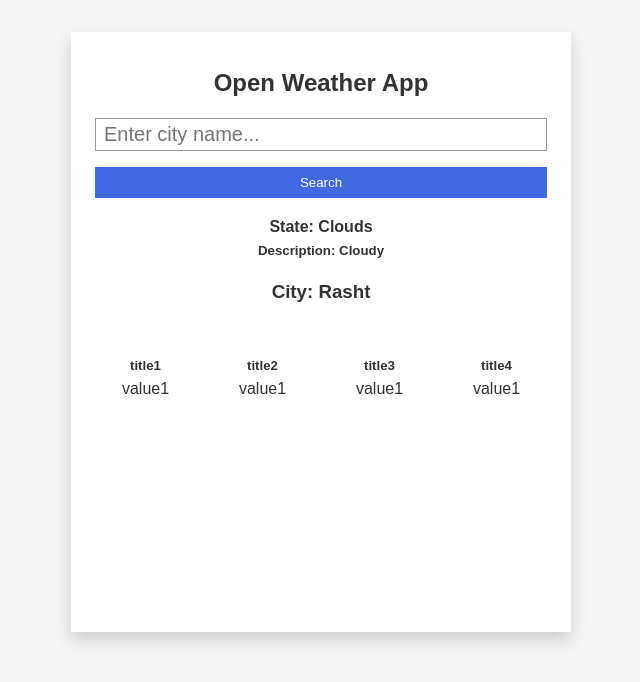
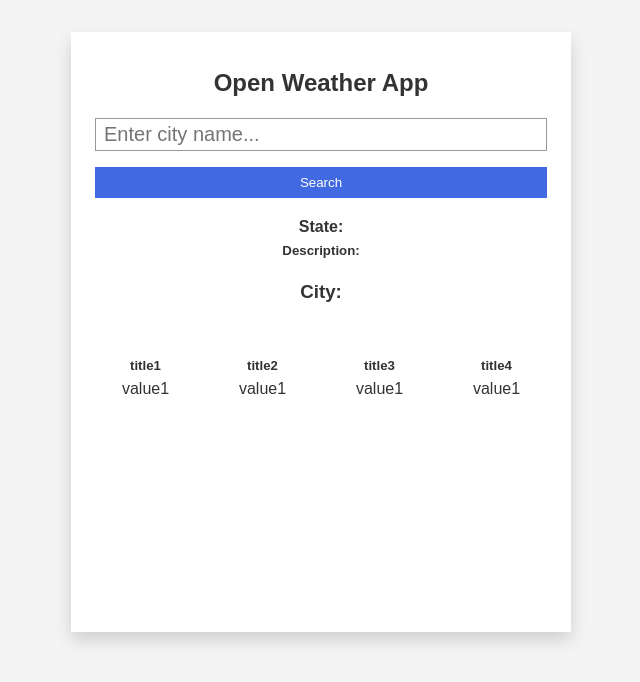
Before and after one commit to BasharNader/Open-Weather, a React (Create React App) app: page / in a window 1280 px wide. Shown: the top 682 px of the page, without its empty margins (319-959 px from the left). Built offline with nearby package versions, Linux system fonts and the light colour scheme.

Commit message:
connect to state

```diff
--- a/src/App.js
+++ b/src/App.js
@@ -1,22 +1,29 @@
-import './App.css';
-import City from './components/City';
-import Form from './components/Form';
-import Stats from './components/Stats';
-import MainStat from './components/MainStat';
+import "./App.css";
+import City from "./components/City";
+import Form from "./components/Form";
+import Stats from "./components/Stats";
+import MainStat from "./components/MainStat";
+import { useState } from "react";
 
 function App() {
-  const stats = [
-    { title: 'title1', value: 'value1' },
-    { title: 'title2', value: 'value1' },
-    { title: 'title3', value: 'value1' },
-    { title: 'title4', value: 'value1' }
-  ];
+  const [state, setState] = useState("");
+  const [desc, setDesc] = useState("");
+  const [city, setCity] = useState("");
+
+  const [stats, setStats] = useState([
+    { title: "title1", value: "value1" },
+    { title: "title2", value: "value1" },
+    { title: "title3", value: "value1" },
+    { title: "title4", value: "value1" },
+  ]);
+
+
   return (
     <div className="App">
       <h2>Open Weather App</h2>
       <Form />
-      <MainStat state="Clouds" desc="Cloudy"/>
-      <City name="Rasht" />
+      <MainStat state={state} desc={desc} />
+      <City name={city} />
       <Stats stats={stats} />
     </div>
   );
```
Also changed, not shown: 1 other file (tests, documents, lock files or other folders).
